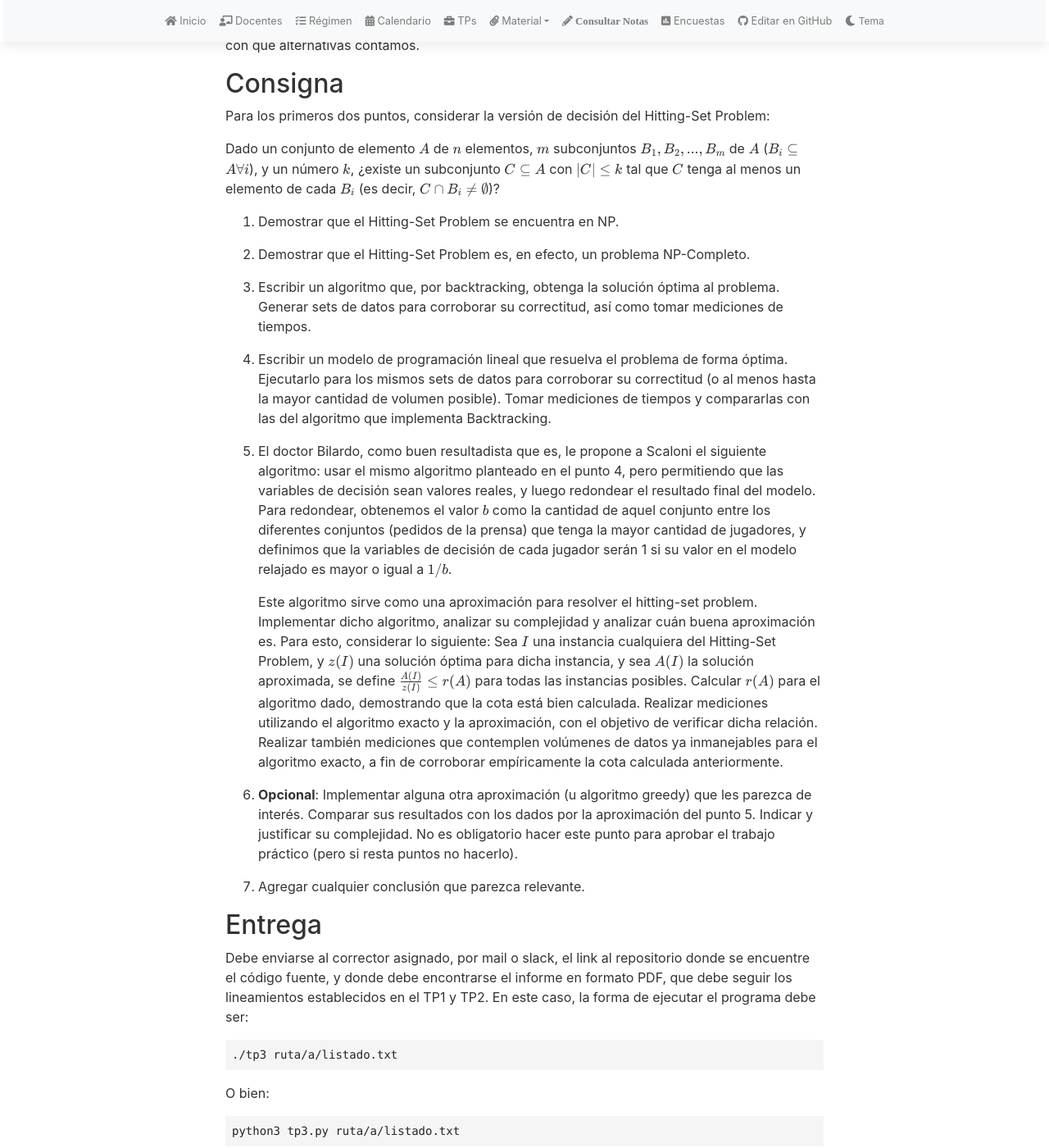
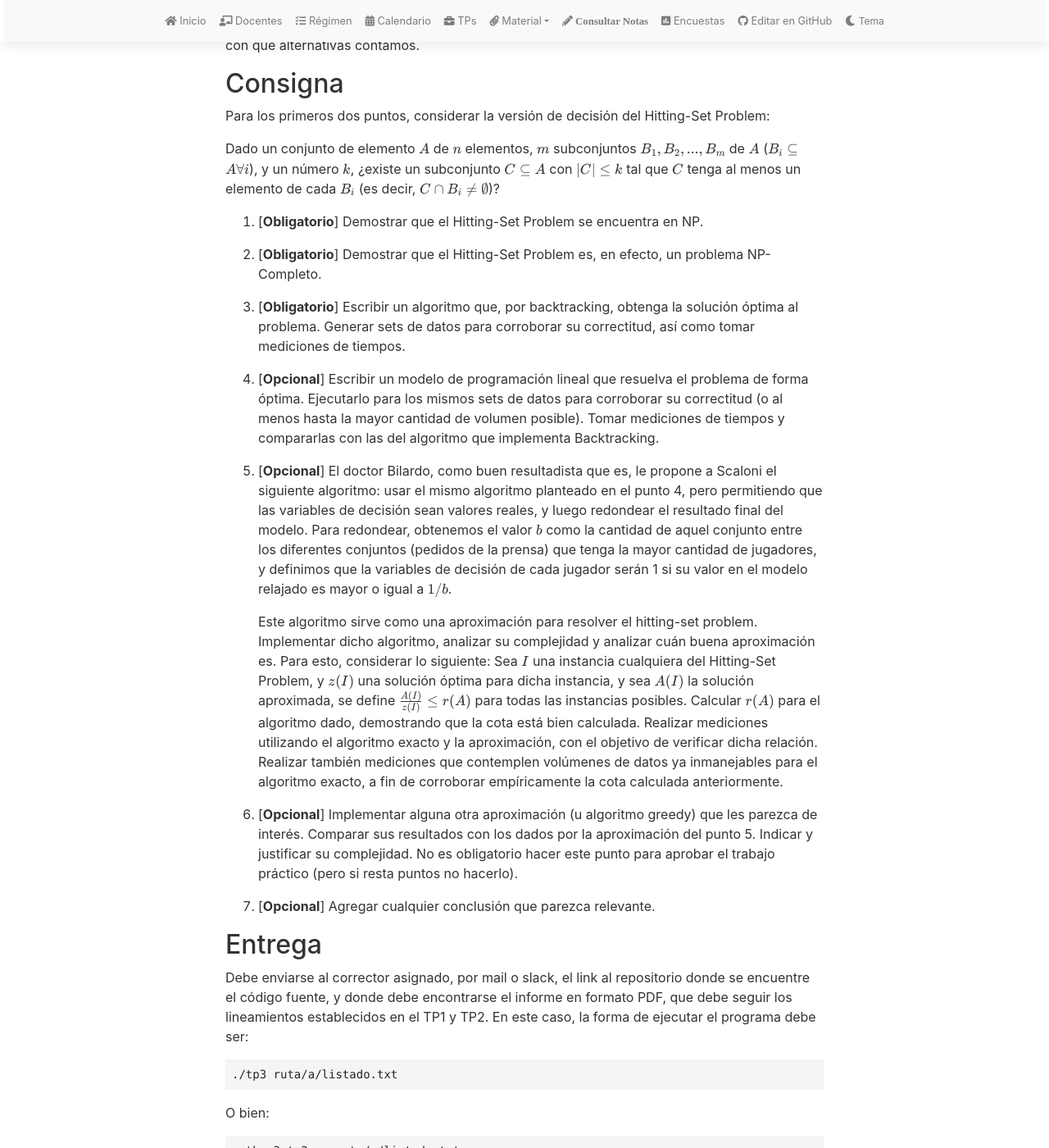
Before and after one commit to algoritmos-rw/tda_bg, a Jekyll site: the page built from tps/2026_1/tp3.md, in a window 1280 px wide and 1400 px high, scrolled down 919 px. Shown: the whole window at 82% size. Built offline with Jekyll 4.4.1, drawn with Linux system fonts in a browser that asks for light colours; nearby versions of some CDN libraries; our own code applies the rules of GitHub Pages for plain Markdown files.

Commit message:
opcionalidad tp3

```diff
--- a/tps/2026_1/tp3.md
+++ b/tps/2026_1/tp3.md
@@ -63,19 +63,19 @@ Dado un conjunto de elemento $$A$$ de $$n$$ elementos, $$m$$ subconjuntos $$B_1,
 $$C \cap B_i \neq \emptyset$$)?
 
 
-1. 	Demostrar que el Hitting-Set Problem se encuentra en NP.
+1. 	[**Obligatorio**] Demostrar que el Hitting-Set Problem se encuentra en NP.
 
-2. 	Demostrar que el Hitting-Set Problem es, en efecto, un problema NP-Completo.
+2. 	[**Obligatorio**] Demostrar que el Hitting-Set Problem es, en efecto, un problema NP-Completo.
 
-3. 	Escribir un algoritmo que, por backtracking, obtenga la solución óptima al problema.
+3. 	[**Obligatorio**] Escribir un algoritmo que, por backtracking, obtenga la solución óptima al problema.
 	Generar sets de datos para corroborar su correctitud, así como tomar mediciones de tiempos.
 
-4. 	Escribir un modelo de programación lineal que resuelva el problema de forma óptima. Ejecutarlo
+4. 	[**Opcional**] Escribir un modelo de programación lineal que resuelva el problema de forma óptima. Ejecutarlo
 	para los mismos sets de datos para corroborar su correctitud (o al menos hasta la mayor cantidad
 	de volumen posible). Tomar mediciones de tiempos
 	y compararlas con las del algoritmo que implementa Backtracking.
 
-5. 	El doctor Bilardo, como buen resultadista que es, le propone a Scaloni el siguiente algoritmo:
+5. 	[**Opcional**] El doctor Bilardo, como buen resultadista que es, le propone a Scaloni el siguiente algoritmo:
  	usar el mismo algoritmo planteado en el punto 4, pero permitiendo que las variables de decisión
 	sean valores reales, y luego redondear el resultado final del modelo. Para redondear, obtenemos el
 	valor $$b$$ como la cantidad de aquel conjunto entre los diferentes conjuntos (pedidos de la prensa)
@@ -94,12 +94,12 @@ $$C \cap B_i \neq \emptyset$$)?
 	que contemplen volúmenes de datos ya inmanejables para el algoritmo exacto,
 	a fin de corroborar empíricamente la cota calculada anteriormente.
 
-6.	**Opcional**: Implementar alguna otra aproximación (u algoritmo greedy) que
+6.	[**Opcional**] Implementar alguna otra aproximación (u algoritmo greedy) que
 	les parezca de interés. Comparar sus resultados con los dados por la aproximación
 	del punto 5. Indicar y justificar su complejidad. No es obligatorio
 	hacer este punto para aprobar el trabajo práctico (pero si resta puntos no hacerlo).
 
-7. 	Agregar cualquier conclusión que parezca relevante.
+7. 	[**Opcional**] Agregar cualquier conclusión que parezca relevante.
 
 ## Entrega
 
```
